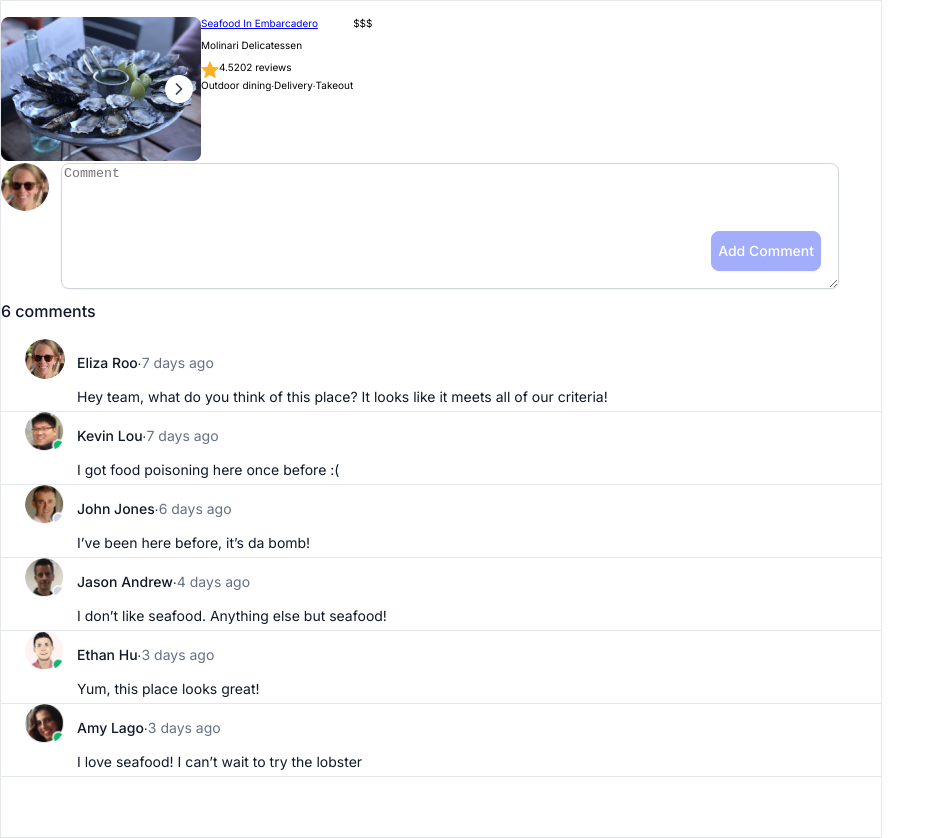
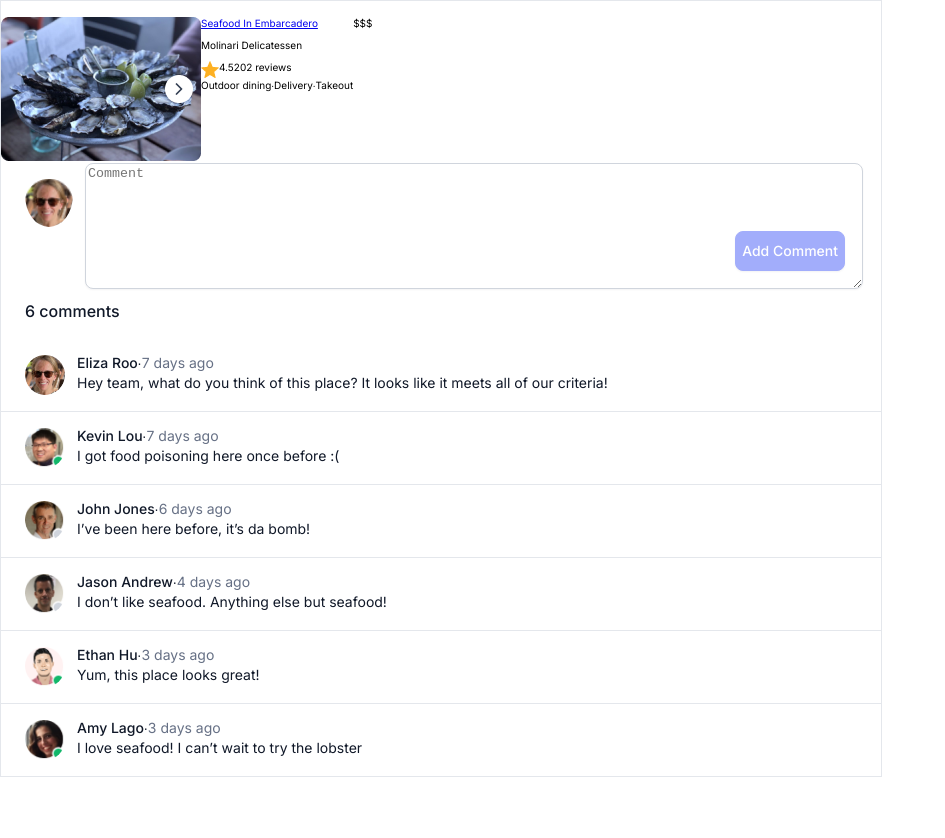
Before and after one commit to davisstacked/LeahDavisCommentUIExercise, a React (Create React App) app: page / in a window 1280 px wide. Shown: the whole page, without its empty margins (0-945 px from the left). After the commit the page ends 800 px from the top, so only its background shows below. Built offline with nearby package versions, Linux system fonts and the light colour scheme.

Commit message:
fixed alignment of comments

```diff
--- a/src/Components/Comment.css
+++ b/src/Components/Comment.css
@@ -1,3 +1,7 @@
+.CommentForm {
+  margin-left: 2.4rem;
+}
+
 /* Commentlist is the entire comment section*/
 .CommentList {
   background-color: #E5E5E5;
@@ -7,28 +11,49 @@
   font-weight: 500;
   font-size: 1.6rem;
   line-height: 2.4rem;
+  margin-left: 2.4rem;
   color: #101828;
 }
 
 /*  Comment-list is an <li> and the Parent of the Comment Component. */
 .Comment-list {
-  position: relative;
+
 }
 
 /* Parent of the avatar and message text */
 .Comment {
   width: 88rem;
   height: 7.2rem;
+  display: flex;
   border-bottom: 1px solid #E4E7EC;
 }
 
 /* The entire comment (avatar + message text */
 .Comment-comment {
   margin-left: 2.4rem;
+  padding-bottom: 1.6rem;
   display: flex;
   left: 0rem;
-  top: 3.2rem;
+  z-index: 10;
+  /* top: 3.2rem; */
 
+}
+
+.Comment-avatar {
+  margin-right: 1.2rem;
+  padding-top: 16px;
+  height: 4rem;
+  width: 4rem;
+  border-radius: 2.8rem;
+  z-index: 1;
+  -webkit-border-radius: 2.8rem;
+  -moz-border-radius: 2.8rem;
+  -ms-border-radius: 2.8rem;
+  -o-border-radius: 2.8rem;
+}
+
+.Comment-time-posted {
+  color: #667085;
 }
 
 /* parent of the message text */
@@ -36,26 +61,24 @@
   color: #101828;
   font-size: 1.4rem;
   line-height: 2rem;
+  /* display: flex;
+  flex-direction: column;
+  justify-content: center;
+  align-items: center; */
+}
+
+.Comment-username-wrapper {
+  margin-bottom: 0;
 }
 
 .Comment-username {
   font-weight: 500;
 }
 
-.Comment-time-posted {
-  color: #667085;
+.Comment-message {
+  margin: 0;
 }
 
-.Comment-avatar {
-  margin: 0 1.2rem 1.6rem 0;
-  height: 4rem;
-  width: 4rem;
-  border-radius: 2.8rem;
-  -webkit-border-radius: 2.8rem;
-  -moz-border-radius: 2.8rem;
-  -ms-border-radius: 2.8rem;
-  -o-border-radius: 2.8rem;
-}
 
 .Editform-avatar {
   margin: 0 1.2rem 0 0;
--- a/src/Components/Comment.js
+++ b/src/Components/Comment.js
@@ -107,11 +107,12 @@ const Comment = ({ time, message, user, image, id}) => {
             className='Comment-avatar'
             alt={user}
             src={image}
-            sx={{ width: 40, height: 40 }}
           />
 
           <div className='Comment-text'>
-            <p>
+            <p
+              className='Comment-username-wrapper'
+            >
               <span
                 className='Comment-username'
               >{user ? user : 'Guest'}
@@ -122,7 +123,9 @@ const Comment = ({ time, message, user, image, id}) => {
                 {moment(time).fromNow()}
               </span>
             </p>
-            <p>{message}</p>
+            <p
+              className="Comment-message"
+            >{message}</p>
           </div>
         </div>
         <div className={commentPopup}>
--- a/src/Components/CommentPage.css
+++ b/src/Components/CommentPage.css
@@ -1,5 +1,7 @@
 .CommentPage {
   width: 88rem;
-  padding: 1.6rem 0 5rem 0;
-  border: 1px solid #E4E7EC;
+  padding-top: 1.6rem;
+  border-top: 1px solid #E4E7EC;
+  border-right: 1px solid #E4E7EC;
+  border-left: 1px solid #E4E7EC;
 }
```
